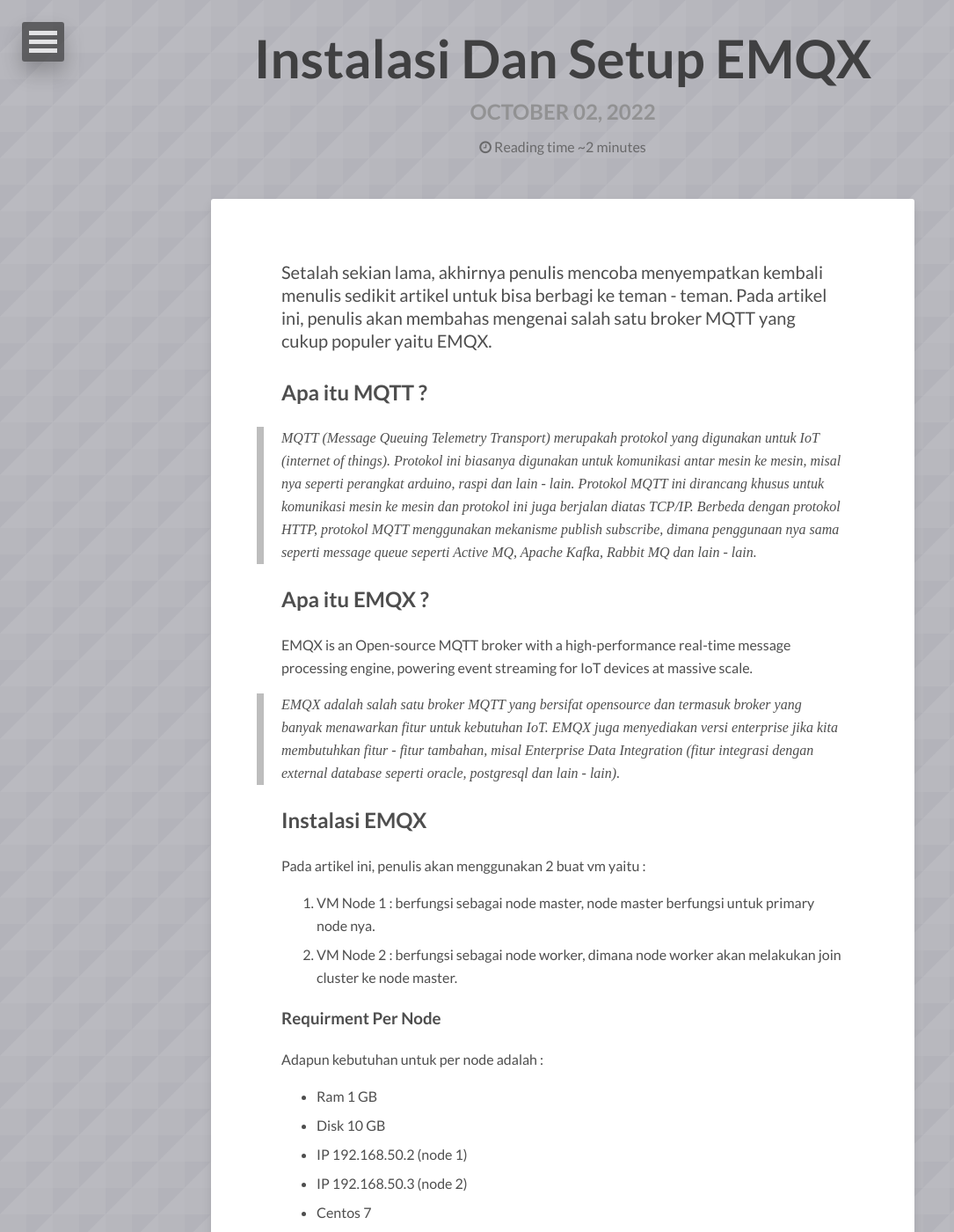
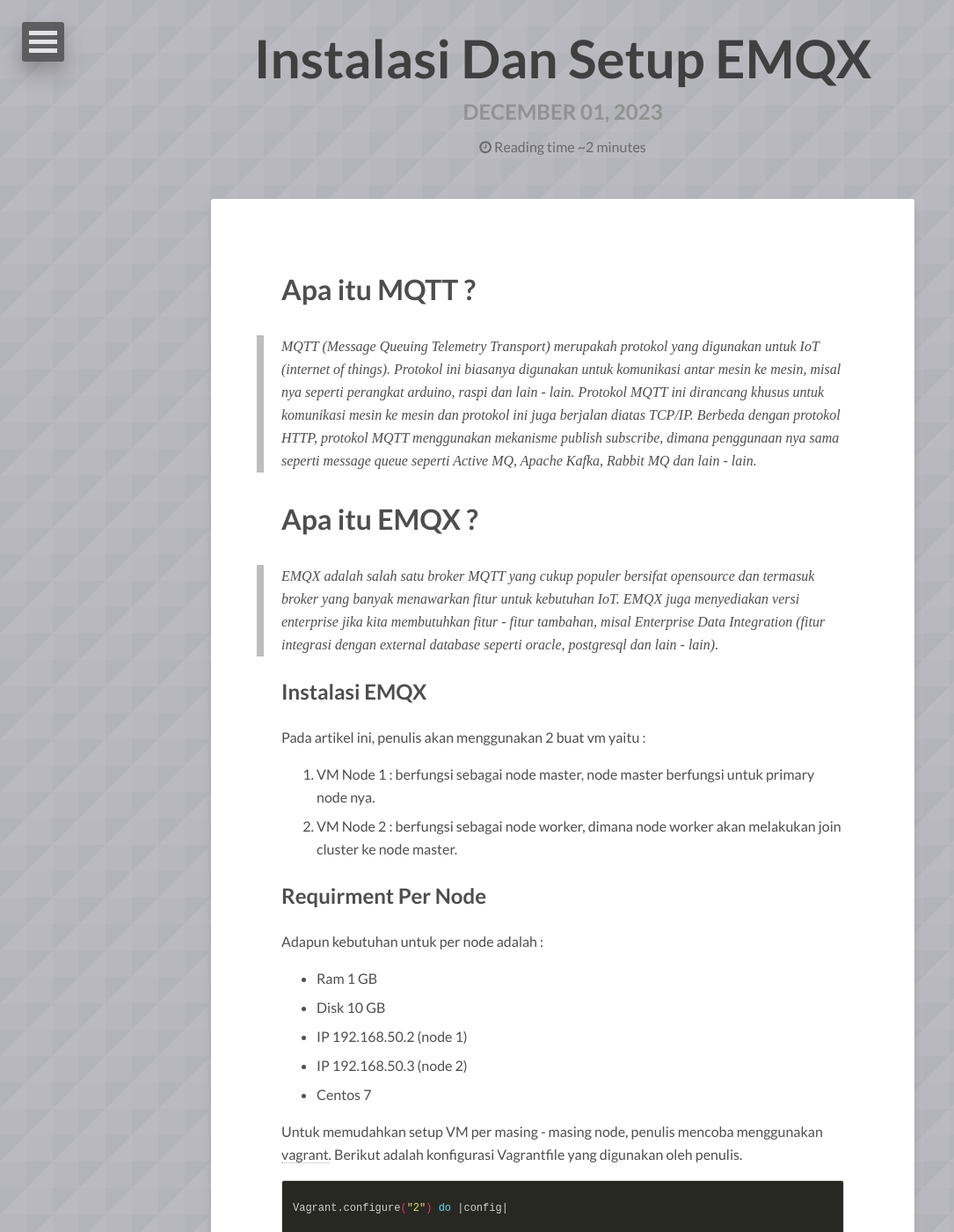
Before and after one commit to RizkiMufrizal/RizkiMufrizal.github.io, a Jekyll site: the page built from _posts/2023-12-01-instalasi-dan-setup-emqx.md, in a window 1280 px wide and 1400 px high. Shown: the whole window at 88% size, without its empty margins (0-1085 px from the left). Built offline with Jekyll 4.4.1, drawn with Linux system fonts in a browser that asks for light colours; nearby versions of some CDN libraries; comment, search, counter and statistics services are not loaded; some of the changed text lies outside the part shown.

Commit message:
update tulisan

```diff
--- a/_posts/2022-10-02-instalasi-dan-setup-emqx.markdown
+++ b/_posts/2023-12-01-instalasi-dan-setup-emqx.md
@@ -9,20 +9,16 @@ image:
   background: abstract-2.png
 comments: true
 share: true
-date: 2022-10-02T20:15:28+07:00
+date: 2023-12-01T20:15:28+07:00
 ---
 
-Setalah sekian lama, akhirnya penulis mencoba menyempatkan kembali menulis sedikit artikel untuk bisa berbagi ke teman - teman. Pada artikel ini, penulis akan membahas mengenai salah satu broker MQTT yang cukup populer yaitu EMQX.
-
-## Apa itu MQTT ?
+# Apa itu MQTT ?
 
 >>MQTT (Message Queuing Telemetry Transport) merupakah protokol yang digunakan untuk IoT (internet of things). Protokol ini biasanya digunakan untuk komunikasi antar mesin ke mesin, misal nya seperti perangkat arduino, raspi dan lain - lain. Protokol MQTT ini dirancang khusus untuk komunikasi mesin ke mesin dan protokol ini juga berjalan diatas TCP/IP. Berbeda dengan protokol HTTP, protokol MQTT menggunakan mekanisme publish subscribe, dimana penggunaan nya sama seperti message queue seperti Active MQ, Apache Kafka, Rabbit MQ dan lain - lain.
 
-## Apa itu EMQX ?
+# Apa itu EMQX ?
 
-EMQX is an Open-source MQTT broker with a high-performance real-time message processing engine, powering event streaming for IoT devices at massive scale.
-
->>EMQX adalah salah satu broker MQTT yang bersifat opensource dan termasuk broker yang banyak menawarkan fitur untuk kebutuhan IoT. EMQX juga menyediakan versi enterprise jika kita membutuhkan fitur - fitur tambahan, misal Enterprise Data Integration (fitur integrasi dengan external database seperti oracle, postgresql dan lain - lain).
+>>EMQX adalah salah satu broker MQTT yang cukup populer bersifat opensource dan termasuk broker yang banyak menawarkan fitur untuk kebutuhan IoT. EMQX juga menyediakan versi enterprise jika kita membutuhkan fitur - fitur tambahan, misal Enterprise Data Integration (fitur integrasi dengan external database seperti oracle, postgresql dan lain - lain).
 
 ## Instalasi EMQX
 
@@ -31,7 +27,7 @@ Pada artikel ini, penulis akan menggunakan 2 buat vm yaitu :
 1. VM Node 1 : berfungsi sebagai node master, node master berfungsi untuk primary node nya.
 2. VM Node 2 : berfungsi sebagai node worker, dimana node worker akan melakukan join cluster ke node master.
 
-### Requirment Per Node
+## Requirment Per Node
 
 Adapun kebutuhan untuk per node adalah :
 
```
Also changed, not shown: other parts of _posts/2023-12-01-instalasi-dan-setup-emqx.md (+5 -3 lines).
